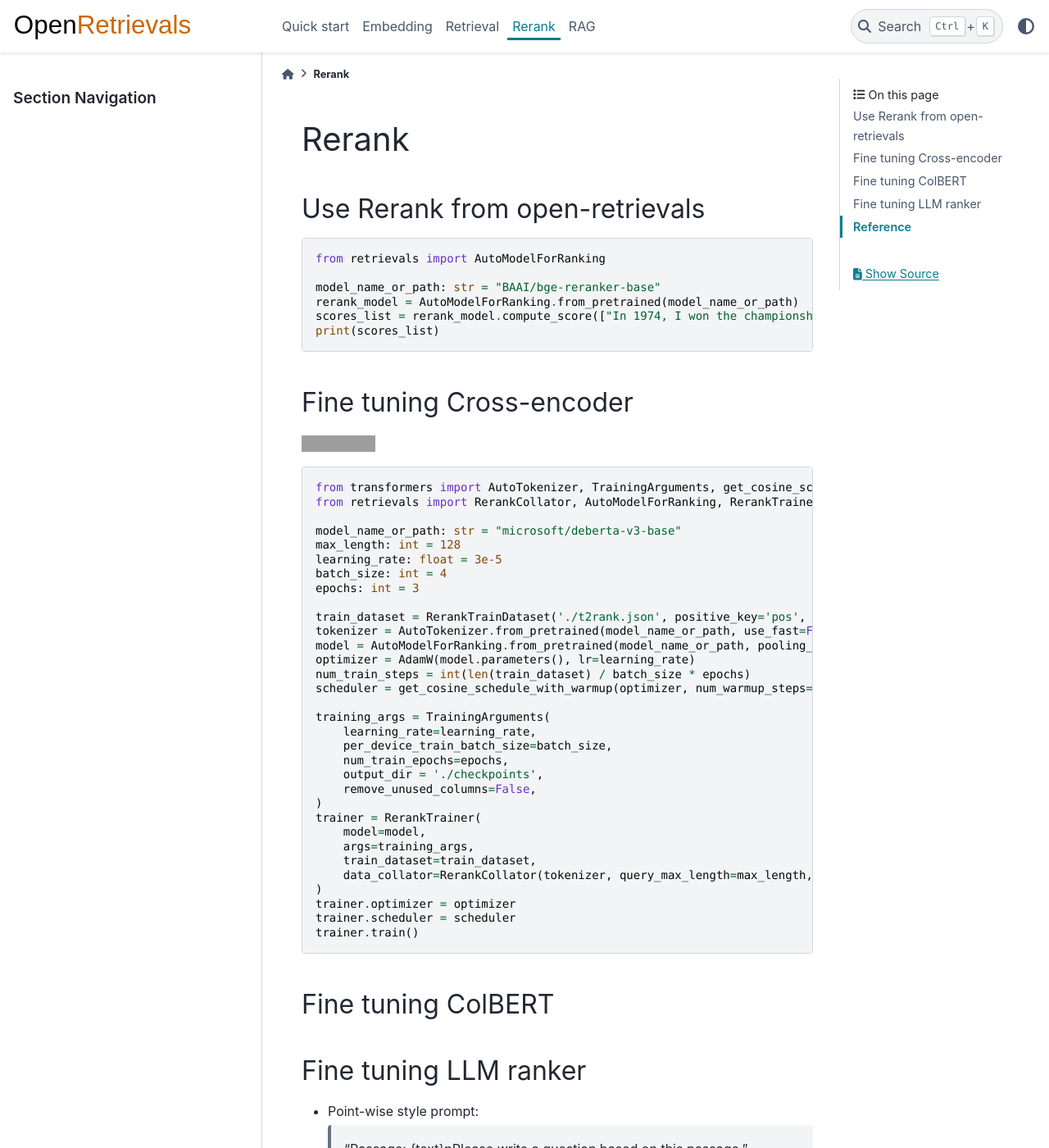
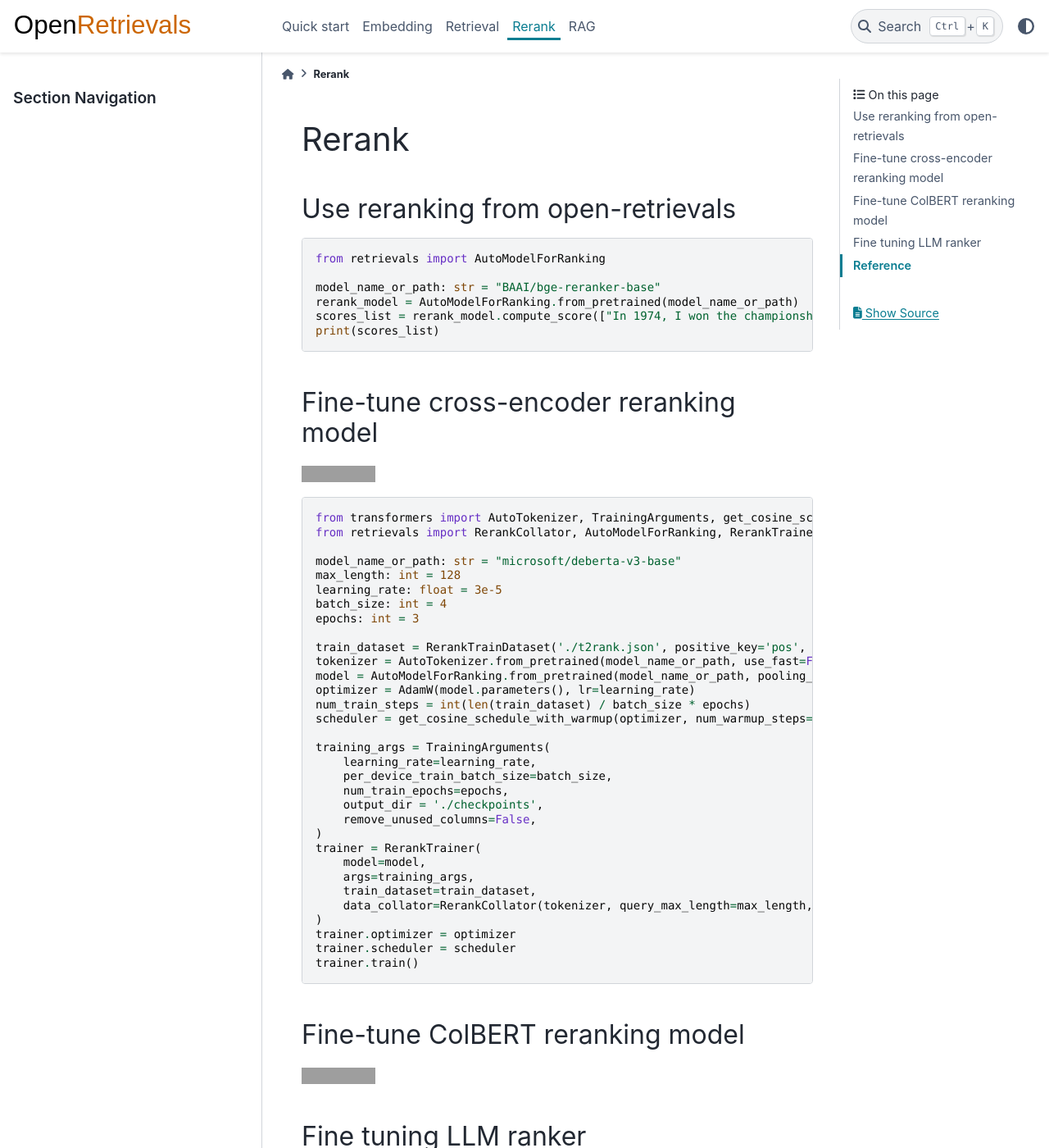
Before and after one commit to LongxingTan/open-retrievals, a Sphinx documentation site: the page built from docs/source/rerank.rst, in a window 1280 px wide and 1400 px high. Shown: the whole window at 82% size. Built offline with Sphinx 7.4.7 and the PyData theme 0.15.4, drawn with Linux system fonts in a browser that asks for light colours; grey boxes are pictures that could not be loaded.

Commit message:
docs: update

```diff
--- a/docs/source/quick-start.rst
+++ b/docs/source/quick-start.rst
@@ -26,7 +26,9 @@ We can use the pretrained embedding easily from transformers or sentence-transfo
         "passage: Definition of summit for English Language Learners. : 1  the highest point of a mountain : the top of a mountain. : 2  the highest level."
     ]
     model_name_or_path = 'intfloat/e5-base-v2'
+    # sentence embedding mode
     model = AutoModelForEmbedding.from_pretrained(model_name_or_path, pooling_method="mean")
+    # encode the sentence to embedding vector
     embeddings = model.encode(sentences, normalize_embeddings=True, convert_to_tensor=True)
     scores = (embeddings[:2] @ embeddings[2:].T) * 100
     print(scores.tolist())
--- a/docs/source/rerank.rst
+++ b/docs/source/rerank.rst
@@ -3,7 +3,7 @@ Rerank
 
 .. _rerank:
 
-Use Rerank from open-retrievals
+Use reranking from open-retrievals
 ------------------------------------
 
 .. code-block:: python
@@ -16,8 +16,8 @@ Use Rerank from open-retrievals
     print(scores_list)
 
 
-Fine tuning Cross-encoder
-----------------------------
+Fine-tune cross-encoder reranking model
+-------------------------------------------
 
 .. image:: https://colab.research.google.com/assets/colab-badge.svg
     :target: https://colab.research.google.com/drive/1QvbUkZtG56SXomGYidwI4RQzwODQrWNm?usp=sharing
@@ -60,12 +60,21 @@ Fine tuning Cross-encoder
     trainer.train()
 
 
-Fine tuning ColBERT
-----------------------------
+Fine-tune ColBERT reranking model
+------------------------------------
+
+.. image:: https://colab.research.google.com/assets/colab-badge.svg
+    :target: https://colab.research.google.com/drive/1QVtqhQ080ZMltXoJyODMmvEQYI6oo5kO?usp=sharing
+    :alt: Open In Colab
 
 
 Fine tuning LLM ranker
-----------------------------
+-------------------------------------
+
+.. image:: https://colab.research.google.com/assets/colab-badge.svg
+    :target: https://colab.research.google.com/drive/1fzq1iV7-f8hNKFnjMmpVhVxadqPb9IXk?usp=sharing
+    :alt: Open In Colab
+
 
 - Point-wise style prompt:
 
```
